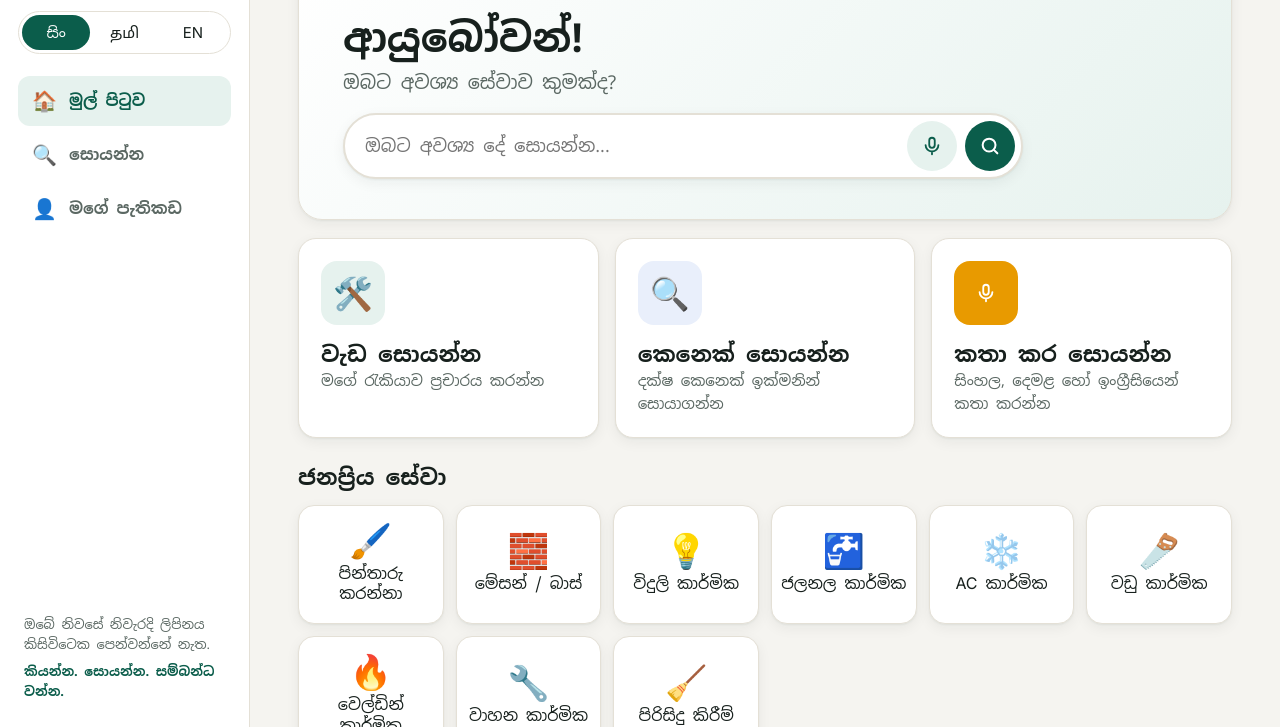
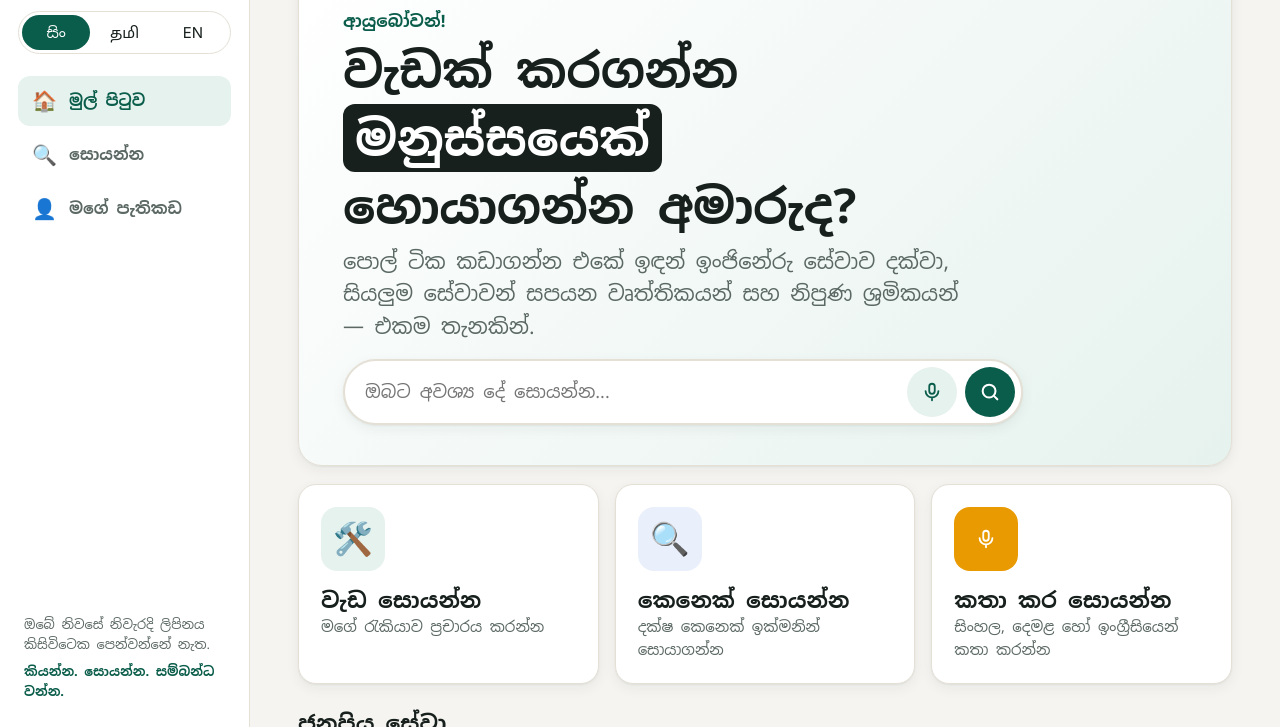
Before and after one commit to sksanjaya88-glitch/minissu-web, a plain HTML site: page index.html in a window 1280 px wide. Shown: the part 73-800 px from the top of the page. Drawn offline with Linux system fonts and the light colour scheme.

Commit message:
Update index.html

```diff
--- a/index.html
+++ b/index.html
@@ -53,7 +53,11 @@ p{margin:6px 0}
 /* ---------- Surfaces ---------- */
 .card{background:var(--card);border:1px solid var(--line);border-radius:var(--rad);padding:18px;margin:12px 0;box-shadow:var(--sh)}
 .hero{background:linear-gradient(135deg,#ffffff 0%,var(--gl) 100%);border:1px solid var(--line);border-radius:24px;padding:24px 20px;box-shadow:var(--sh)}
-.hero p{font-size:19px;color:var(--mut);margin:0}
+.eyebrow{font-weight:600;color:var(--g);font-size:17px;margin-bottom:6px}
+.hl{font-size:30px;line-height:1.25;margin:0 0 10px;letter-spacing:-.3px}
+.ln{display:block}
+.hl-mark{display:inline-block;background:var(--ink);color:#fff;border-radius:12px;padding:0 12px;margin:4px 0;line-height:1.4}
+.hero .hl-sub{font-size:18px;color:var(--mut);margin:4px 0 0;max-width:640px}
 
 /* ---------- Search ---------- */
 .search{display:flex;align-items:center;gap:8px;background:#fff;border:2px solid var(--line);border-radius:999px;padding:6px 6px 6px 20px;margin:18px 0;box-shadow:var(--sh)}
@@ -181,6 +185,8 @@ footer{font-size:13px;color:var(--mut);text-align:center;margin-top:28px;line-he
   h1{font-size:40px}
   h2{font-size:30px}
   h3{font-size:22px}
+  .hl{font-size:48px}
+  .hero .hl-sub{font-size:21px}
   .hero{padding:40px 44px}
   .hero .search{max-width:680px}
   .bigs{grid-template-columns:repeat(3,1fr);gap:16px}
@@ -251,6 +257,8 @@ footer{font-size:13px;color:var(--mut);text-align:center;margin-top:28px;line-he
 const T = {
  si:{
   navHome:'මුල් පිටුව', navFind:'සොයන්න', navMe:'මගේ පැතිකඩ',
+  hl1:'වැඩක් කරගන්න', hl2:'මනුස්සයෙක්', hl3:'හොයාගන්න අමාරුද?',
+  hlSub:'පොල් ටික කඩාගන්න එකේ ඉඳන් ඉංජිනේරු සේවාව දක්වා, සියලුම සේවාවන් සපයන වෘත්තිකයන් සහ නිපුණ ශ්‍රමිකයන් — එකම තැනකින්.',
   hello:'ආයුබෝවන්!', ask:'ඔබට අවශ්‍ය සේවාව කුමක්ද?', searchPh:'ඔබට අවශ්‍ය දේ සොයන්න...',
   findWork:'වැඩ සොයන්න', findWorkSub:'මගේ රැකියාව ප්‍රචාරය කරන්න', findWorker:'කෙනෙක් සොයන්න', findWorkerSub:'දක්ෂ කෙනෙක් ඉක්මනින් සොයාගන්න',
   speak:'කතා කර සොයන්න', speakSub:'සිංහල, දෙමළ හෝ ඉංග්‍රීසියෙන් කතා කරන්න', tagline:'ඕනෑ වැඩකට මනුස්සයෙක්, දැන් ෆෝන් එකෙන්',
@@ -291,6 +299,8 @@ const T = {
  },
  ta:{
   navHome:'முகப்பு', navFind:'தேடு', navMe:'என் சுயவிவரம்',
+  hl1:'வேலை செய்ய', hl2:'ஒருவரை', hl3:'கண்டுபிடிப்பது கடினமா?',
+  hlSub:'தென்னை மரம் ஏறுபவர் முதல் பொறியாளர் வரை — எல்லா சேவைகளையும் வழங்கும் திறமையான தொழிலாளர்கள், ஒரே இடத்தில்.',
   hello:'வணக்கம்!', ask:'உங்களுக்கு என்ன சேவை தேவை?', searchPh:'உங்களுக்கு தேவையானதைத் தேடுங்கள்...',
   findWork:'வேலை தேடுங்கள்', findWorkSub:'என் வேலையை விளம்பரப்படுத்து', findWorker:'ஒருவரைத் தேடுங்கள்', findWorkerSub:'திறமையானவரை விரைவாகக் கண்டுபிடிக்கவும்',
   speak:'பேசித் தேடுங்கள்', speakSub:'சிங்களம், தமிழ் அல்லது ஆங்கிலத்தில் பேசுங்கள்', tagline:'எந்த வேலைக்கும் ஒருவர், இப்போது உங்கள் போனில்',
@@ -326,6 +336,8 @@ const T = {
  },
  en:{
   navHome:'Home', navFind:'Find', navMe:'My profile',
+  hl1:'Getting work done', hl2:'someone', hl3:'hard to find?',
+  hlSub:'From coconut-tree climbers to engineers — skilled workers and professionals for every service, all in one place.',
   hello:'Ayubowan!', ask:'What service do you need?', searchPh:'Search for what you need...',
   findWork:'Find work', findWorkSub:'Advertise my work', findWorker:'Find a worker', findWorkerSub:'Find a skilled person quickly',
   speak:'Tap to speak', speakSub:'Speak in Sinhala, Tamil or English', tagline:'A person for any job, now on your phone',
@@ -694,8 +706,9 @@ function vHome(){
   const meCard = S.me ? `<div class="card"><div class="toggle"><div><div class="mut small">${esc(t('myProfile'))}</div><b>${esc(S.me.name)}</b> · <span class="occ">${esc(cn(S.me.cats[0]))}</span><div class="small">${S.me.avail==='now'?esc(t('availSwitchOn')):esc(t('availSwitchOff'))}</div></div><button class="sw ${S.me.avail==='now'?'on':''}" data-act="toggleAvail" aria-label="availability"></button></div><button class="btn t" data-act="go" data-v="me">${esc(t('myProfile'))} →</button></div>` : '';
   return `
   <section class="hero">
-  <h1>${esc(t('hello'))}</h1>
-  <p>${esc(t('ask'))}</p>
+  <div class="eyebrow">${esc(t('hello'))}</div>
+  <h1 class="hl"><span class="ln">${esc(t('hl1'))}</span><span class="ln"><mark class="hl-mark">${esc(t('hl2'))}</mark></span><span class="ln">${esc(t('hl3'))}</span></h1>
+  <p class="hl-sub">${esc(t('hlSub'))}</p>
   <form class="search" data-form="homeSearch">
     <input id="homeQ" placeholder="${esc(t('searchPh'))}" autocomplete="off" aria-label="${esc(t('searchPh'))}">
     <button type="button" class="iconbtn l" data-act="micHome" aria-label="${esc(t('speak'))}">${micSvg()}</button>
```
